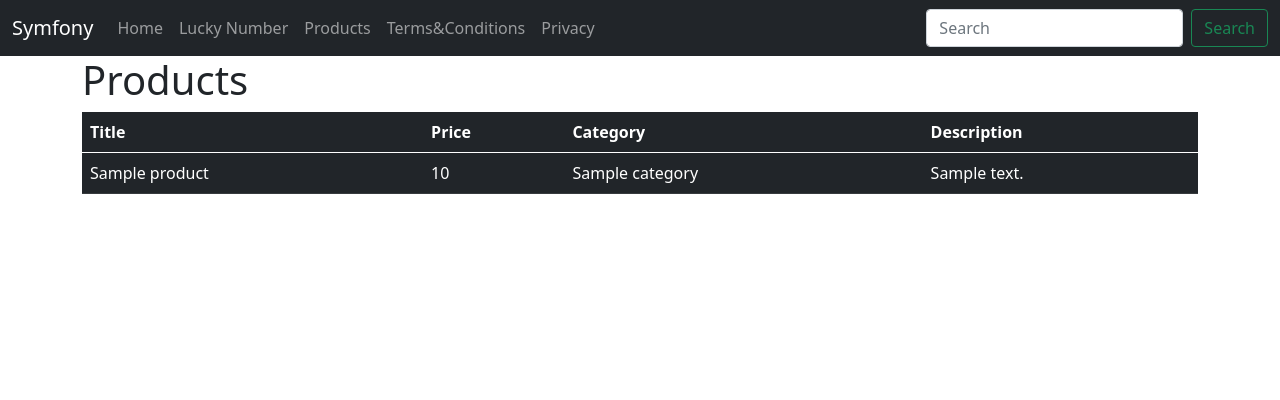
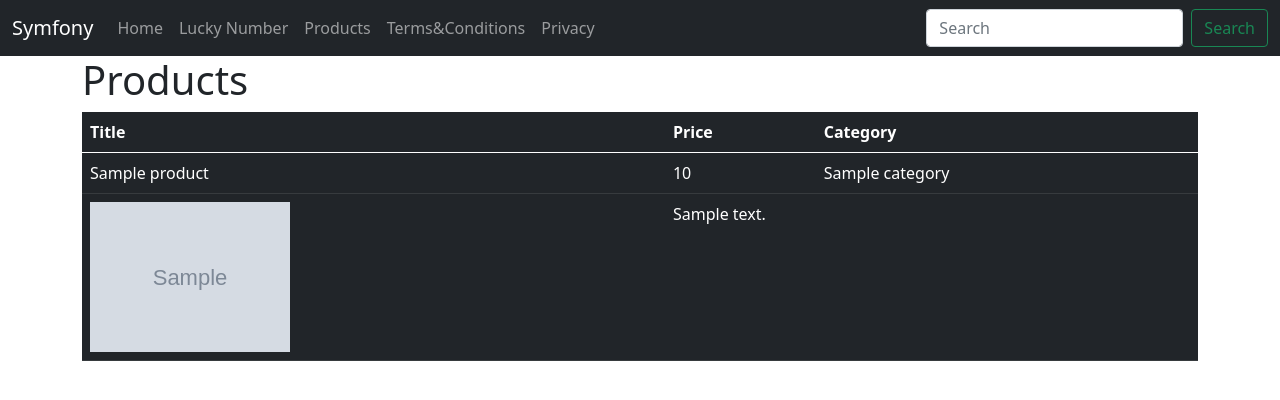
Before and after one commit to victorjonathon/symfony-basics, a Symfony app: template templates/product/show.html.twig in a window 1280 px wide. Shown: the top 400 px of the page. Run offline with Twig, Linux system fonts and the light colour scheme; the template is opened without the code that fills it: most values are stand-ins (such as "Sample title", 1, 10 or a date in 2020); grey boxes marked "Sample" are stand-in pictures; some libraries are stand-ins or nearby versions.

Commit message:
show image on product listing and detail page

```diff
--- a/templates/product/show.html.twig
+++ b/templates/product/show.html.twig
@@ -3,6 +3,7 @@
 {% block title %}Products{% endblock %}
 
 {% block body %}
+
 <div class="container">
     <h1>Products</h1>
     <table class="table table-dark">
@@ -11,14 +12,22 @@
             <th scope="col">Title</th>
             <th scope="col">Price</th>
             <th scope="col">Category</th>
-            <th scope="col">Description</th>
           </tr>
         </thead>
             <tr>
                 <td>{{ product.name }}</td>
                 <td>{{ product.price }}</td>
                 <td>{{ product.category.name }}</td>
-                <td>{{ product.description }}</td>
+            </tr>
+            <tr>
+              <td>
+                {% if product.image %}
+                  <img style="width: 200px;" src="{{ asset('product_images/'~ product.image) }}" alt="{{ product.name }}">
+                {% else %}
+                  <img style="width: 200px;" src="{{ asset('product_images/dummy_product_image.jpg') }}" alt="{{ product.name }}">
+                {% endif %}
+              </td>
+              <td colspan="2">{{ product.description }}</td>
             </tr>
     </table>
 </div>
```
Also changed, not shown: templates/product/index.html.twig (+9 -2 lines).
